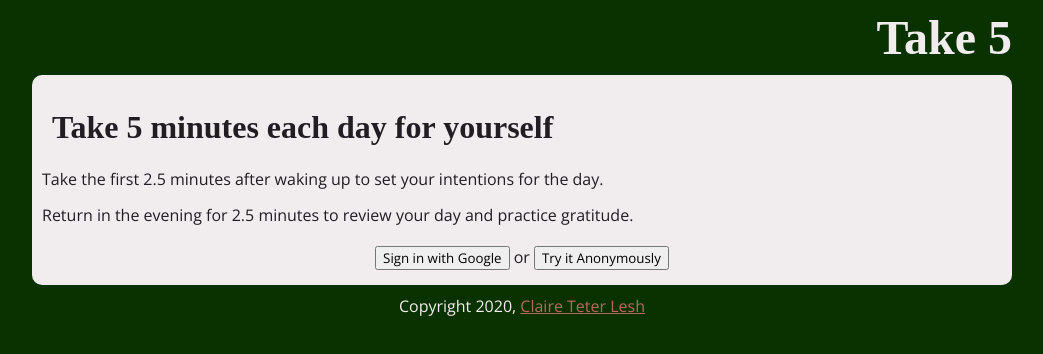
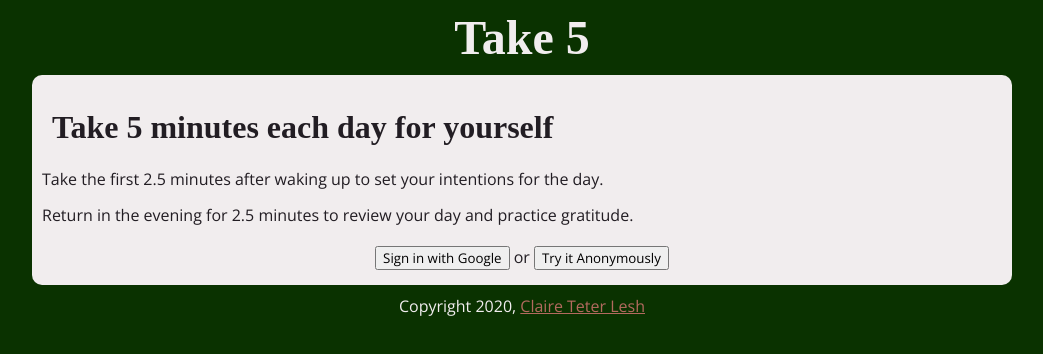
Before and after one commit to cteterita/take5-react, a React (Create React App) app: page / in a window 1280 px wide. Shown: the top 354 px of the page, without its empty margins (118-1161 px from the left). Built offline with nearby package versions, Linux system fonts and the light colour scheme; no server answers; a web font is replaced by a local one.

Commit message:
fixed header spacing for landing page

```diff
--- a/src/UserInfo/UserInfo.js
+++ b/src/UserInfo/UserInfo.js
@@ -5,7 +5,7 @@ import './UserInfo.css';
 function UserInfo() {
   const auth = useContext(AuthContext);
   if (!auth.currentUser) {
-    return null;
+    return <div className="user-info-holder" />;
   }
   return (
     <div className="user-info-holder">
```
